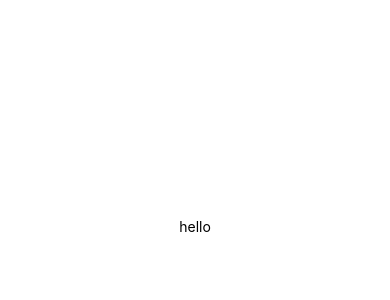
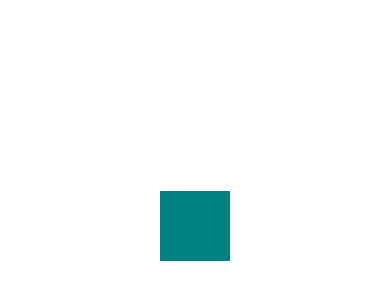
Before and after one commit to Shahjahan62/React_Native-Animations2, a React Native app: screen / in a window 390 px wide. Shown: the part 196-496 px from the top of the page. Built offline with nearby package versions, Linux system fonts and the light colour scheme.

Commit message:
animations

```diff
--- a/App.tsx
+++ b/App.tsx
@@ -17,6 +17,7 @@ import NumAndInterpolates from "./src/Interpolations/NumAndInterpolates";
 import BgColorInterpolations from "./src/Interpolations/BgColorInterpolations";
 import RotationAnimate from "./src/Interpolations/RotationAnimate";
 import WidthHeight from "./src/Interpolations/WidthHeight";
+import ExtraPolateAnimate from "./src/Interpolations/ExtraPolateAnimate";
 export default function App() {
   return (
     // <PanPonder />
@@ -35,7 +36,8 @@ export default function App() {
     // <NumAndInterpolates />
     // <BgColorInterpolations />
     // <RotationAnimate />
-    <WidthHeight />
+    // <WidthHeight />
+    <ExtraPolateAnimate />
   );
 }
 
```
